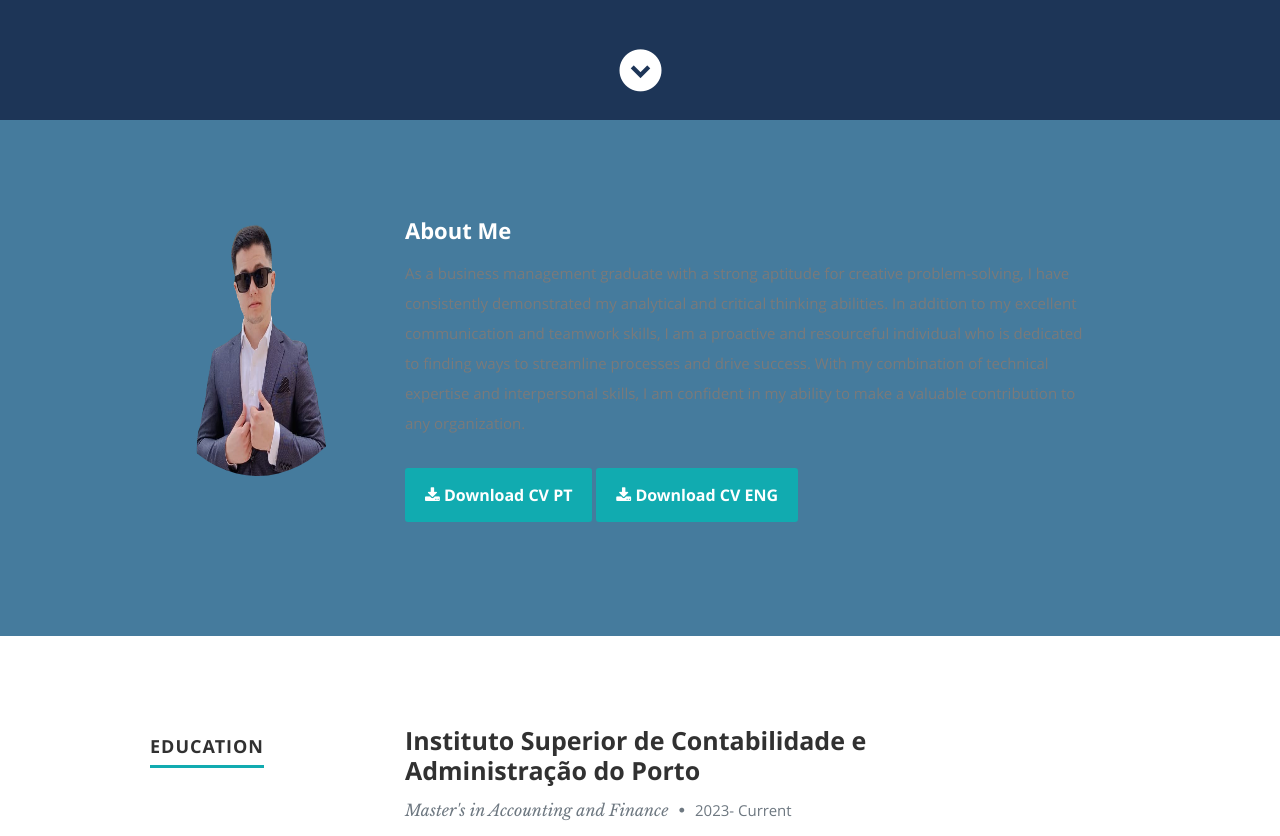
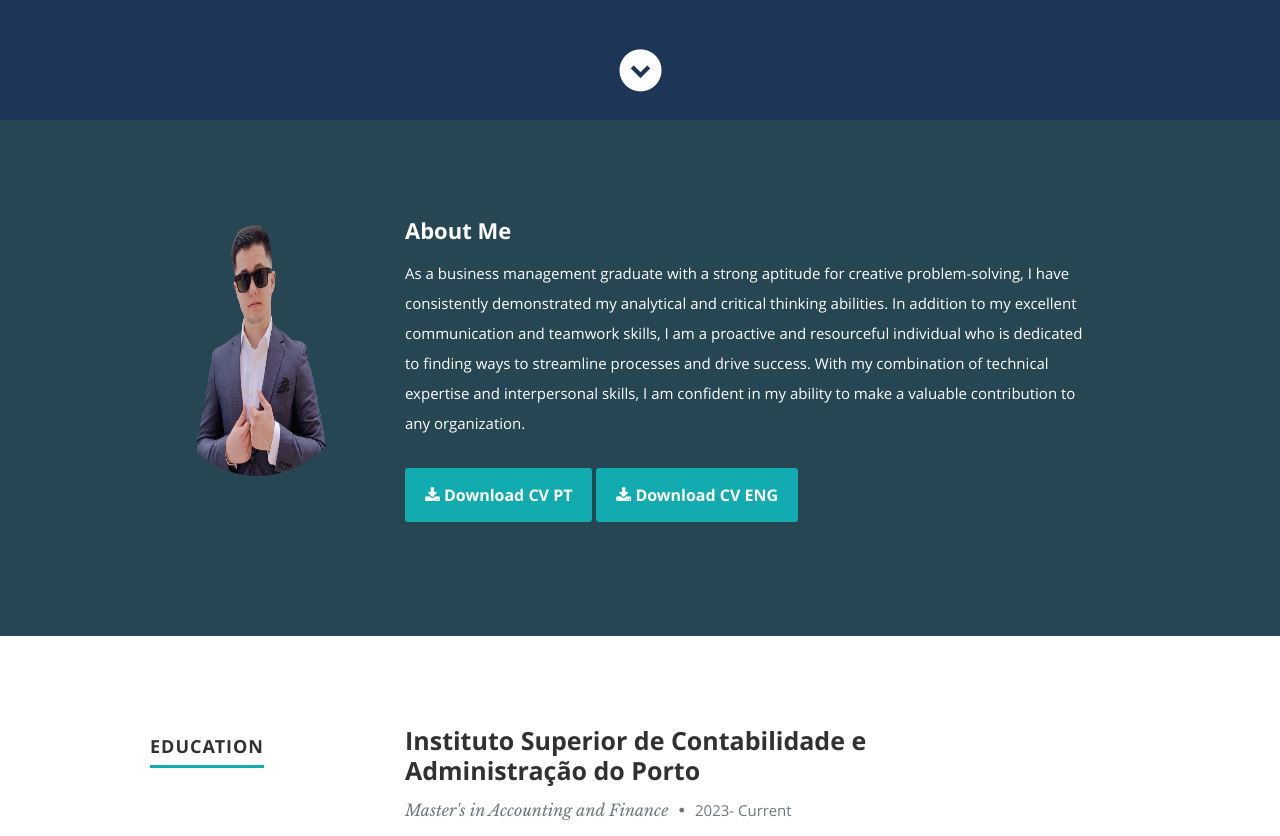
Before and after one commit to rubenms1232/Curriculum, a plain HTML site: page index.html in a window 1280 px wide. Shown: the part 680-1516 px from the top of the page. Drawn offline with nearby package versions, Linux system fonts and the light colour scheme.

Commit message:
Update layout.css

```diff
--- a/css/layout.css
+++ b/css/layout.css
@@ -186,7 +186,7 @@ ul#nav li.current a { color: #F06000; }
 /* ------------------------------------------------------------------ */
 
 #about {
-   background: #457b9d;
+   background: #264653;
    padding-top: 96px;
    padding-bottom: 66px;
    overflow: hidden;
@@ -202,11 +202,11 @@ ul#nav li.current a { color: #F06000; }
 }
 #about p {
    line-height: 30px;
-   color: #7A7A7A;
+   color: #fff;
 }
 #about .profile-pic {
    position: relative;
-   width: 630 px;
+   width: 730 px;
    height: 260px;
    border-radius: 100%;
 }
```
